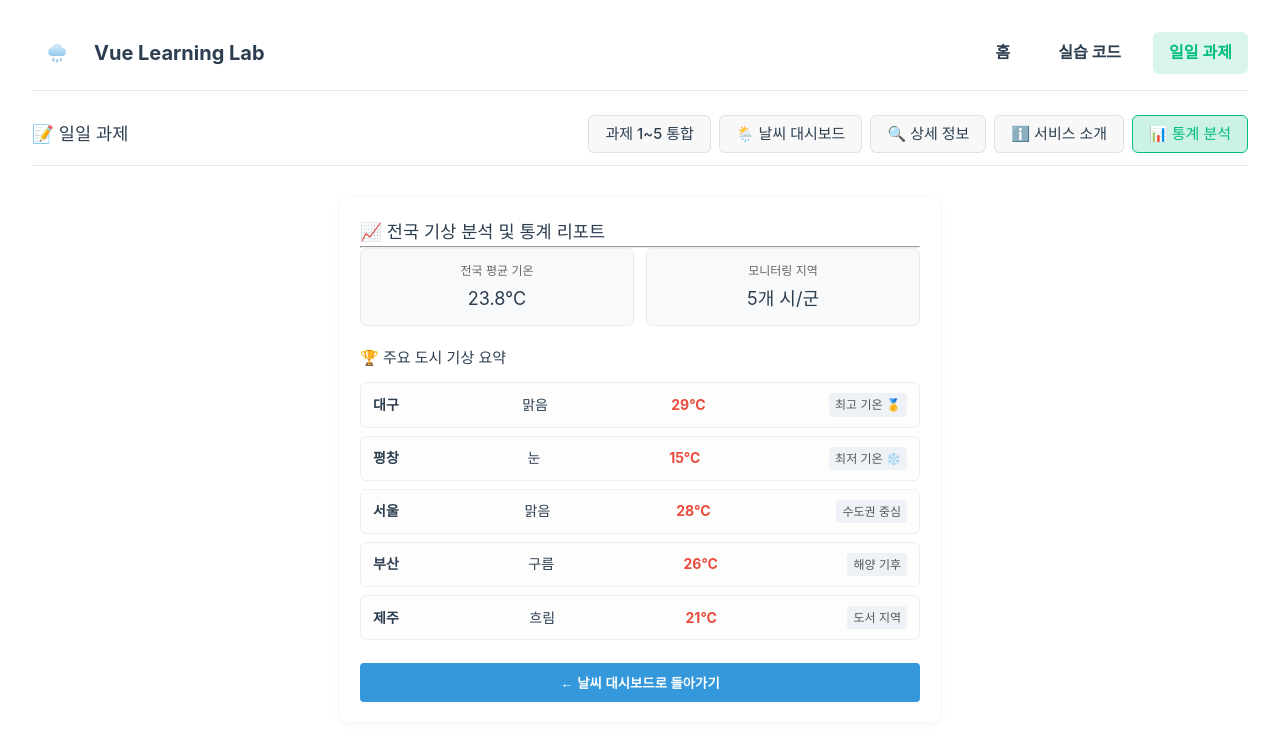
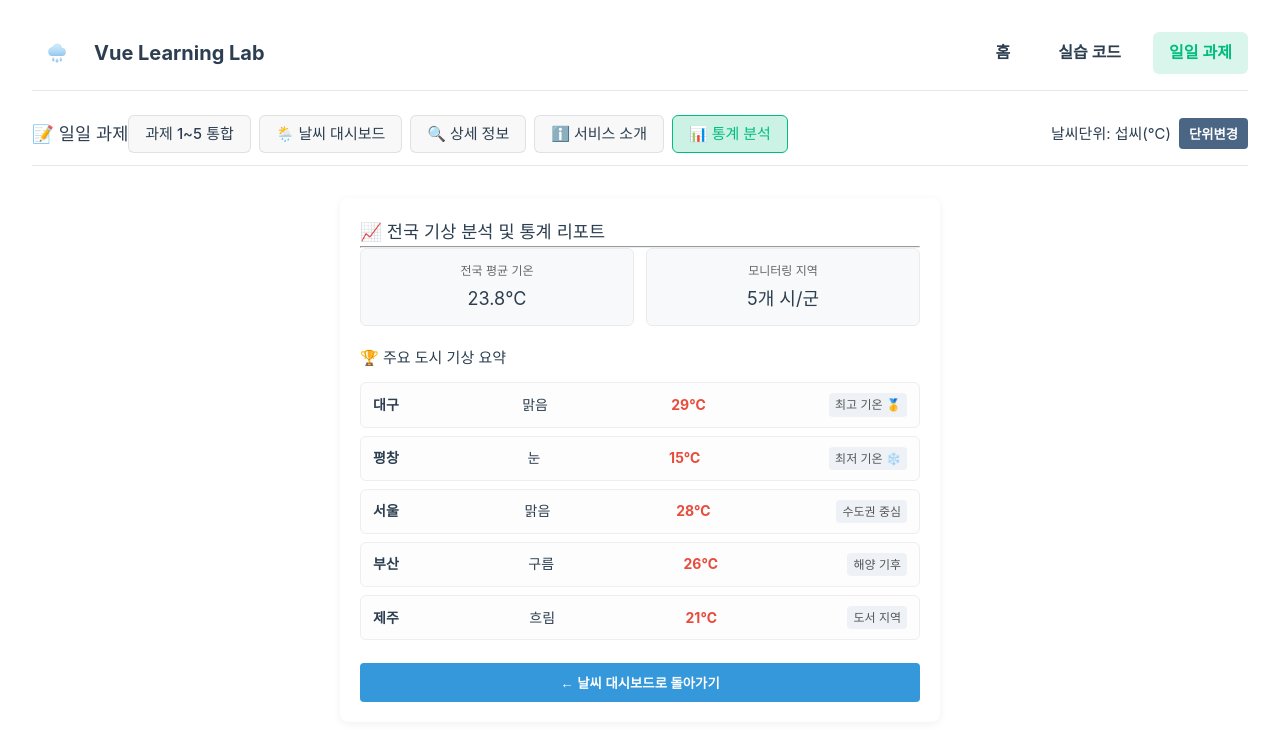
Before and after one commit to songjung-good/skala-front, a Vue app in the folder skala-vue/: page /assignment/stats in a window 1280 px wide. Shown: the top 740 px of the page. Built offline with nearby package versions, Linux system fonts and the light colour scheme; the HTML template or start-up script is replaced by a standard one; a web font is replaced by a local one.

Commit message:
feat: 과제내용 추가

```diff
--- a/skala-vue/src/components/exercise/WeatherCard.vue
+++ b/skala-vue/src/components/exercise/WeatherCard.vue
@@ -1,4 +1,8 @@
 <script setup>
+import { useConfigStore } from '@/stores/configStore'
+
+const configStore = useConfigStore()
+
 // 1. 상위로부터 단방향 주입받을 객체 데이터 규격 검수 (매크로)
 defineProps({
   cityItem: {
@@ -14,7 +18,7 @@ const emit = defineEmits(['select-card', 'click-detail'])
 <template>
   <div class="weather-card" @click="emit('select-card', `${cityItem.name}이 선택되었습니다.`)">
     <h4>{{ cityItem.name }} ({{ cityItem.status }})</h4>
-    <p>현재 기온: {{ cityItem.temp }}°C</p>
+    <p>현재 기온: {{ configStore.formatTemp(cityItem.temp) }}</p>
 
     <!-- 기온별 4단계 뱃지 라벨링 복원 -->
     <span v-if="cityItem.temp >= 27" class="badge hot">🔥 더움 (27도 이상)</span>
--- a/skala-vue/src/stores/configStore.js
+++ b/skala-vue/src/stores/configStore.js
@@ -11,14 +11,31 @@ export const useConfigStore = defineStore('config', () => {
     return unit.value === 'celsius' ? '℃' : '℉'
   })
 
-  // 3. actions: 버튼 클릭 시 'celsius'와 'fahrenheit'를 토글(스위칭)하는 함수
+  const isCelsius = computed(() => unit.value === 'celsius')
+
+  // 3. actions: 단위 토글 및 온도 변환 헬퍼 함수
   function toggleUnit() {
     unit.value = unit.value === 'celsius' ? 'fahrenheit' : 'celsius'
+  }
+
+  function convertTemp(temp) {
+    if (temp === undefined || temp === null) return 0
+    if (unit.value === 'fahrenheit') {
+      return Math.round((temp * 9) / 5 + 32)
+    }
+    return temp
+  }
+
+  function formatTemp(temp) {
+    return `${convertTemp(temp)}${unitSymbol.value}`
   }
 
   return {
     unit,
     unitSymbol,
+    isCelsius,
     toggleUnit,
+    convertTemp,
+    formatTemp,
   }
 })
--- a/skala-vue/src/views/assignment/AssignmentLayout.vue
+++ b/skala-vue/src/views/assignment/AssignmentLayout.vue
@@ -1,5 +1,6 @@
 <script setup>
 import { RouterLink, RouterView } from 'vue-router'
+import UnitToggler from '@/components/exercise/UnitToggler.vue'
 </script>
 
 <template>
@@ -13,6 +14,7 @@ import { RouterLink, RouterView } from 'vue-router'
         <RouterLink to="/assignment/about" class="tab-item">ℹ️ 서비스 소개</RouterLink>
         <RouterLink to="/assignment/stats" class="tab-item">📊 통계 분석</RouterLink>
       </div>
+      <UnitToggler />
     </div>
     <div class="sub-body">
       <RouterView />
--- a/skala-vue/src/views/assignment/Day1AssignmentView.vue
+++ b/skala-vue/src/views/assignment/Day1AssignmentView.vue
@@ -32,12 +32,7 @@ import UnitToggler from '@/components/exercise/UnitToggler.vue'
           <RouterLink to="/about" class="nav-item">ℹ️ 서비스 소개</RouterLink>
         </nav>
         <main>
-          <RouterView />
-          <!-- RouterView v-slot="{ Component }">
-          <KeepAlive>
-            <component :is="Component" />
-          </KeepAlive>
-        </RouterView-->
+          <WeatherParent />
         </main>
       </div>
     </div>
@@ -52,7 +47,7 @@ import UnitToggler from '@/components/exercise/UnitToggler.vue'
           <UnitToggler />
         </nav>
         <main>
-          <RouterView />
+          <WeatherParent />
         </main>
       </div>
     </div>
--- a/skala-vue/src/views/assignment/WeatherDetailView.vue
+++ b/skala-vue/src/views/assignment/WeatherDetailView.vue
@@ -1,9 +1,11 @@
 <script setup>
 import { ref, watch, onMounted } from 'vue'
 import { useRoute, useRouter } from 'vue-router'
+import { useConfigStore } from '@/stores/configStore'
 
 const route = useRoute()
 const router = useRouter()
+const configStore = useConfigStore()
 
 const mockDetails = {
   city_01: { name: '대한민국 서울특별시', temp: 28, status: '맑음', humidity: '55%', wind: '2.5m/s', uv: '보통', airQuality: '좋음' },
@@ -42,7 +44,7 @@ watch(() => route.params.cityId, (newId) => {
     <div v-if="cityData" class="info-card">
       <h4>📍 지정 지역: {{ cityData.name }}</h4>
       <div class="detail-grid">
-        <p>실시간 기온: <strong>{{ cityData.temp }}°C</strong></p>
+        <p>실시간 기온: <strong>{{ configStore.formatTemp(cityData.temp) }}</strong></p>
         <p>기상 현황: <strong>{{ cityData.status }}</strong></p>
         <p>대기 습도: {{ cityData.humidity }}</p>
         <p>현재 풍속: {{ cityData.wind }}</p>
--- a/skala-vue/src/views/assignment/WeatherStatsView.vue
+++ b/skala-vue/src/views/assignment/WeatherStatsView.vue
@@ -1,8 +1,10 @@
 <script setup>
 import { ref, computed } from 'vue'
 import { useRouter } from 'vue-router'
+import { useConfigStore } from '@/stores/configStore'
 
 const router = useRouter()
+const configStore = useConfigStore()
 
 const cityStats = ref([
   { name: '대구', temp: 29, status: '맑음', label: '최고 기온 🥇' },
@@ -14,7 +16,8 @@ const cityStats = ref([
 
 const averageTemp = computed(() => {
   const total = cityStats.value.reduce((acc, cur) => acc + cur.temp, 0)
-  return (total / cityStats.value.length).toFixed(1)
+  const avg = (total / cityStats.value.length).toFixed(1)
+  return configStore.formatTemp(avg)
 })
 </script>
 
@@ -26,7 +29,7 @@ const averageTemp = computed(() => {
     <div class="summary-cards">
       <div class="stat-badge">
         <span>전국 평균 기온</span>
-        <strong>{{ averageTemp }}°C</strong>
+        <strong>{{ averageTemp }}</strong>
       </div>
       <div class="stat-badge">
         <span>모니터링 지역</span>
@@ -39,7 +42,7 @@ const averageTemp = computed(() => {
       <div v-for="item in cityStats" :key="item.name" class="stat-row">
         <span class="city-name">{{ item.name }}</span>
         <span class="status">{{ item.status }}</span>
-        <span class="temp">{{ item.temp }}°C</span>
+        <span class="temp">{{ configStore.formatTemp(item.temp) }}</span>
         <span class="tag">{{ item.label }}</span>
       </div>
     </div>
```
